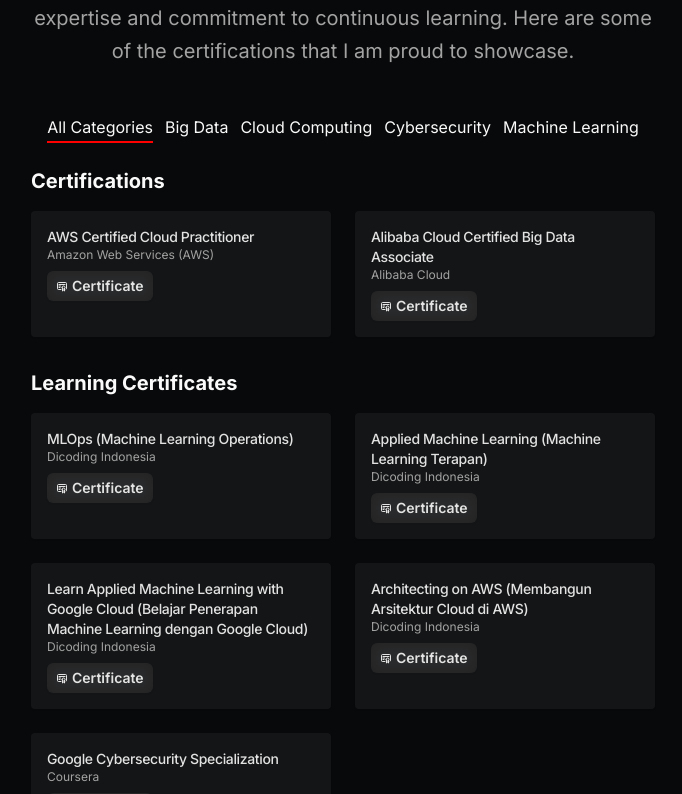
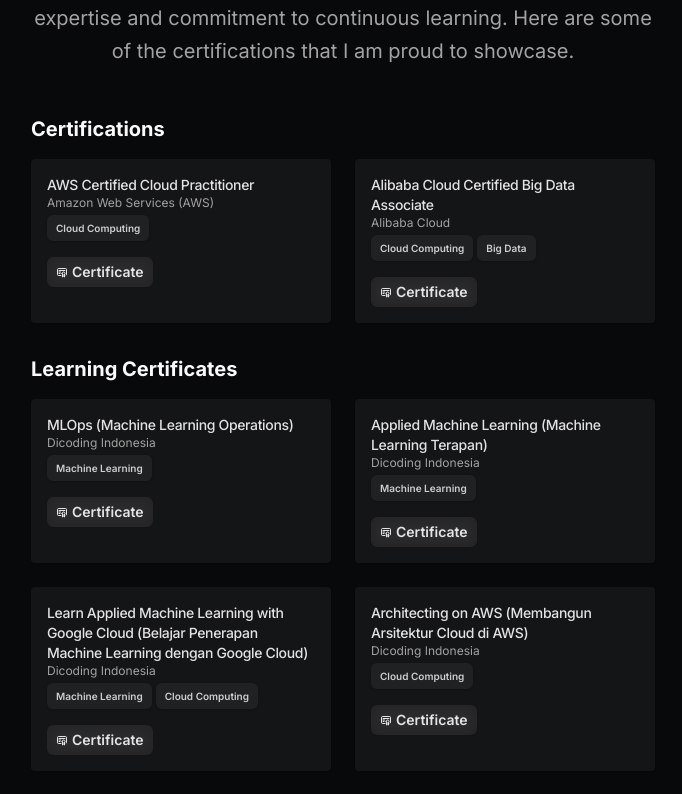
Before and after one commit to rahfianugerah/portfolio, a Next.js app: page /project in a window 1280 px wide. Shown: the part 1006-1800 px from the top of the page, without its empty margins (297-979 px from the left). Built offline with nearby package versions, Linux system fonts and the light colour scheme.

Commit message:
delete: remove the filter button feat: update the page sliding number component and add badges to all certificate

```diff
--- a/src/components/certificate-card.tsx
+++ b/src/components/certificate-card.tsx
@@ -17,7 +17,6 @@
     title: string;
     href: string;
   }[];
-  // Optional unique id if you have one in your data:
   id?: string | number;
 }
 
@@ -26,6 +25,7 @@
   issued?: string;
   href?: string;
   description?: string;
+  category?: readonly string[]; // <— add categories to render as badges
   links?: readonly {
     icon: React.ReactNode;
     title: string;
@@ -40,6 +40,7 @@
   issued,
   href,
   description,
+  category = [],
   links = [],
   className,
 }: CertificateCardProps) {
@@ -66,6 +67,21 @@
           <div className="px-2 text-sm text-muted-foreground">{description}</div>
         )}
 
+        {/* Category badges */}
+        {category.length > 0 && (
+          <div className="px-2 pb-2 pt-1 flex flex-row flex-wrap gap-1">
+            {category.map((c) => (
+              <Badge
+                key={c}
+                className="px-2 py-0.5 text-[10px] bg-white/5 text-foreground/80 hover:bg-white/10"
+              >
+                {c}
+              </Badge>
+            ))}
+          </div>
+        )}
+
+        {/* Links */}
         {links.length > 0 && (
           <CardFooter className="px-2 pb-2">
             <div className="flex flex-row flex-wrap items-center gap-1">
@@ -91,14 +107,6 @@
 }
 
 /* ========= Helpers ========= */
-export function filterCertificates(
-  certificates: readonly Certificate[],
-  category: string
-): Certificate[] {
-  if (category === "All Categories") return [...certificates];
-  return certificates.filter((cert) => cert.category.includes(category));
-}
-
 // Strong composite key (uses id if provided)
 const certKey = (c: Certificate, fallbackIndex?: number) =>
   `${c.id ?? ""}::${c.title}::${c.issued ?? ""}::${c.href ?? ""}::${c.category.join("|")}::${fallbackIndex ?? ""}`;
@@ -115,38 +123,12 @@
 }: CertificateSectionProps) {
   const PAGE_SIZE = 8;
 
-  const [selectedCategory, setSelectedCategory] = useState<string>("All Categories");
   const [pageCerts, setPageCerts] = useState(1);
   const [pageLearn, setPageLearn] = useState(1);
 
-  const onSelectCategory = (cat: string) => {
-    setSelectedCategory(cat);
-    setPageCerts(1);
-    setPageLearn(1);
-  };
-
-  // Build categories (deduped & sorted) — pure (no mutation)
-  const allCategories = useMemo(() => {
-    const set = new Set<string>();
-    [...certifications, ...learningCertificates].forEach((c) =>
-      c.category.forEach((k) => set.add(k))
-    );
-    return ["All Categories", ...Array.from(set).sort((a, b) => a.localeCompare(b))];
-  }, [certifications, learningCertificates]);
-
-  // Filtered lists (memoized)
-  const filteredCertifications = useMemo(
-    () => filterCertificates(certifications, selectedCategory),
-    [certifications, selectedCategory]
-  );
-  const filteredLearningCerts = useMemo(
-    () => filterCertificates(learningCertificates, selectedCategory),
-    [learningCertificates, selectedCategory]
-  );
-
   // Totals
-  const totalPagesCerts = Math.max(1, Math.ceil(filteredCertifications.length / PAGE_SIZE));
-  const totalPagesLearn = Math.max(1, Math.ceil(filteredLearningCerts.length / PAGE_SIZE));
+  const totalPagesCerts = Math.max(1, Math.ceil(certifications.length / PAGE_SIZE));
+  const totalPagesLearn = Math.max(1, Math.ceil(learningCertificates.length / PAGE_SIZE));
 
   // Clamp pages when totals change
   useEffect(() => {
@@ -159,22 +141,22 @@
   // Exact PAGE_SIZE slices
   const pagedCerts = useMemo(
     () =>
-      filteredCertifications.slice(
+      certifications.slice(
         (pageCerts - 1) * PAGE_SIZE,
         (pageCerts - 1) * PAGE_SIZE + PAGE_SIZE
       ),
-    [filteredCertifications, pageCerts]
+    [certifications, pageCerts]
   );
   const pagedLearn = useMemo(
     () =>
-      filteredLearningCerts.slice(
+      learningCertificates.slice(
         (pageLearn - 1) * PAGE_SIZE,
         (pageLearn - 1) * PAGE_SIZE + PAGE_SIZE
       ),
-    [filteredLearningCerts, pageLearn]
+    [learningCertificates, pageLearn]
   );
 
-  // Pagination UI
+  // Pagination UI (borderless, red underline on active)
   const Pagination = ({
     page,
     setPage,
@@ -186,19 +168,19 @@
   }) => {
     if (total <= 1) return null;
     return (
-      <div className="mt-4 flex items-center justify-center gap-2">
+      <div className="mt-4 flex items-center justify-center gap-3">
         <button
           onClick={() => setPage(Math.max(1, page - 1))}
           disabled={page === 1}
           className={cn(
-            "px-2 py-1 text-sm rounded border border-border",
+            "px-2 py-1 text-sm text-foreground/80 hover:text-foreground transition",
             "disabled:opacity-50 disabled:cursor-not-allowed"
           )}
         >
           Prev
         </button>
 
-        <div className="flex items-center gap-1">
+        <div className="flex items-center gap-2">
           {Array.from({ length: total }).map((_, i) => {
             const n = i + 1;
             const active = n === page;
@@ -207,14 +189,18 @@
                 key={n}
                 onClick={() => setPage(n)}
                 className={cn(
-                  "min-w-8 px-2 py-1 text-sm rounded",
-                  active
-                    ? "bg-primary text-primary-foreground"
-                    : "border border-border hover:bg-accent hover:text-accent-foreground"
+                  "group relative pb-1 min-w-8 px-2 py-1 text-sm transition-colors duration-300",
+                  active ? "text-foreground" : "text-foreground/70 hover:text-foreground"
                 )}
                 aria-current={active ? "page" : undefined}
               >
                 {n}
+                <span
+                  className={cn(
+                    "pointer-events-none absolute left-0 bottom-0 h-[2px] bg-[#FF0000] transition-all duration-300 ease-out",
+                    active ? "w-full" : "w-0 group-hover:w-full"
+                  )}
+                />
               </button>
             );
           })}
@@ -224,7 +210,7 @@
           onClick={() => setPage(Math.min(total, page + 1))}
           disabled={page === total}
           className={cn(
-            "px-2 py-1 text-sm rounded border border-border",
+            "px-2 py-1 text-sm text-foreground/80 hover:text-foreground transition",
             "disabled:opacity-50 disabled:cursor-not-allowed"
           )}
         >
@@ -236,32 +222,13 @@
 
   return (
     <>
-      {/* Filter Buttons (underline slide, #FF0000) */}
-      <div className="flex flex-wrap gap-3 justify-center mb-6">
-        {allCategories.map((cat) => (
-          <button
-            key={cat}
-            onClick={() => onSelectCategory(cat)}
-            className={cn(
-              "relative pb-1 text-foreground transition-colors duration-300",
-              "after:content-[''] after:absolute after:left-0 after:bottom-0 after:h-[2px] after:bg-[#FF0000]",
-              "after:transition-all after:duration-300 after:ease-out",
-              selectedCategory === cat ? "after:w-full" : "after:w-0 hover:after:w-full"
-            )}
-          >
-            {cat}
-          </button>
-        ))}
-      </div>
-
       {/* Certifications */}
       <div className="mb-8">
         <h3 className="text-xl font-bold mb-4">Certifications</h3>
         {pagedCerts.length > 0 ? (
           <>
-            {/* Force remount when category/page/length changes to kill any stale children */}
             <div
-              key={`certs-${selectedCategory}-${pageCerts}-${filteredCertifications.length}`}
+              key={`certs-${pageCerts}-${certifications.length}`}
               className="grid grid-cols-1 gap-6 sm:grid-cols-2 max-w-[800px] mx-auto"
             >
               {pagedCerts.map((cert, idx) => (
@@ -272,6 +239,7 @@
                   href={cert.href}
                   description={cert.description}
                   links={cert.links}
+                  category={cert.category}
                 />
               ))}
             </div>
@@ -287,9 +255,8 @@
         <h3 className="text-xl font-bold mb-4">Learning Certificates</h3>
         {pagedLearn.length > 0 ? (
           <>
-            {/* Same remount trick here */}
             <div
-              key={`learn-${selectedCategory}-${pageLearn}-${filteredLearningCerts.length}`}
+              key={`learn-${pageLearn}-${learningCertificates.length}`}
               className="grid grid-cols-1 gap-6 sm:grid-cols-2 max-w-[800px] mx-auto"
             >
               {pagedLearn.map((cert, idx) => (
@@ -300,6 +267,7 @@
                   href={cert.href}
                   description={cert.description}
                   links={cert.links}
+                  category={cert.category}
                 />
               ))}
             </div>
```
